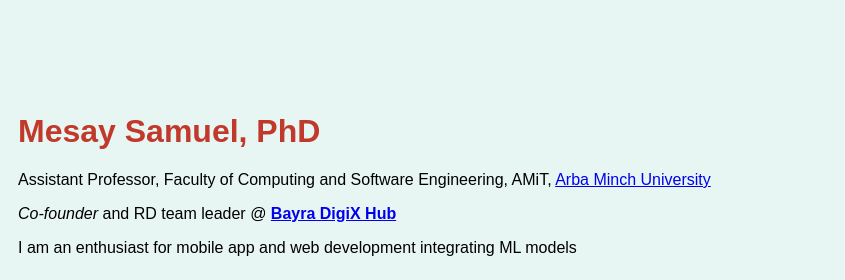
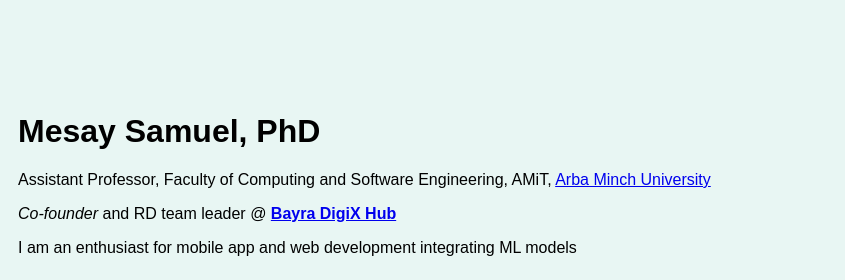
Before and after one commit to mesaysama/cv, a plain HTML site: page index.html in a window 1280 px wide. Shown: the top 280 px of the page, 435-1280 px from the left. Drawn offline with Linux system fonts and the light colour scheme.

Commit message:
Update messtyle.css

```diff
--- a/messtyle.css
+++ b/messtyle.css
@@ -3,7 +3,7 @@ body {background-color: #E8F6F3;
 
 }
 
-h1 {color: #C1392B;
+h1 {color: 'green';
 }
 
 h3 {color: #C0392B; font-family: verdana;
```
